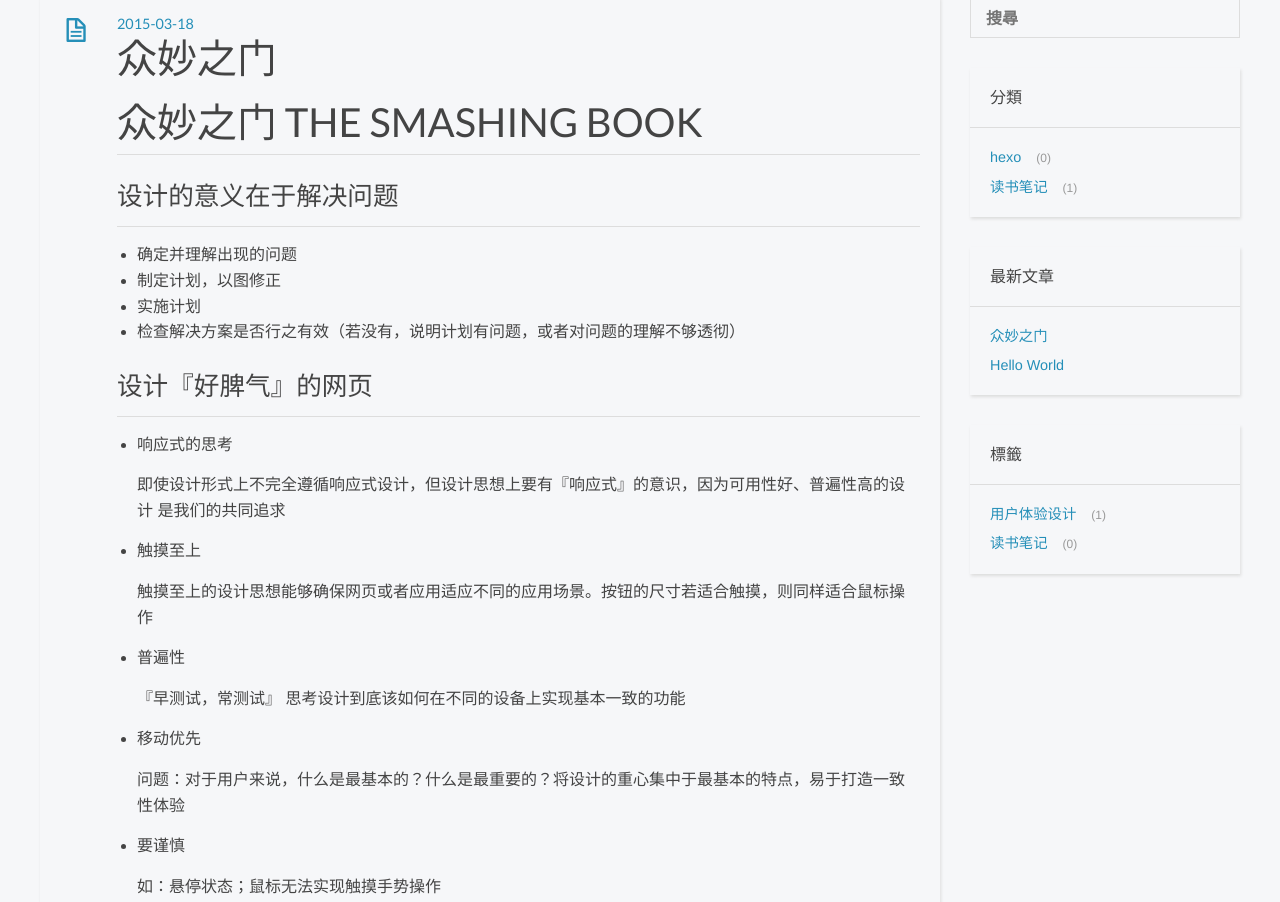
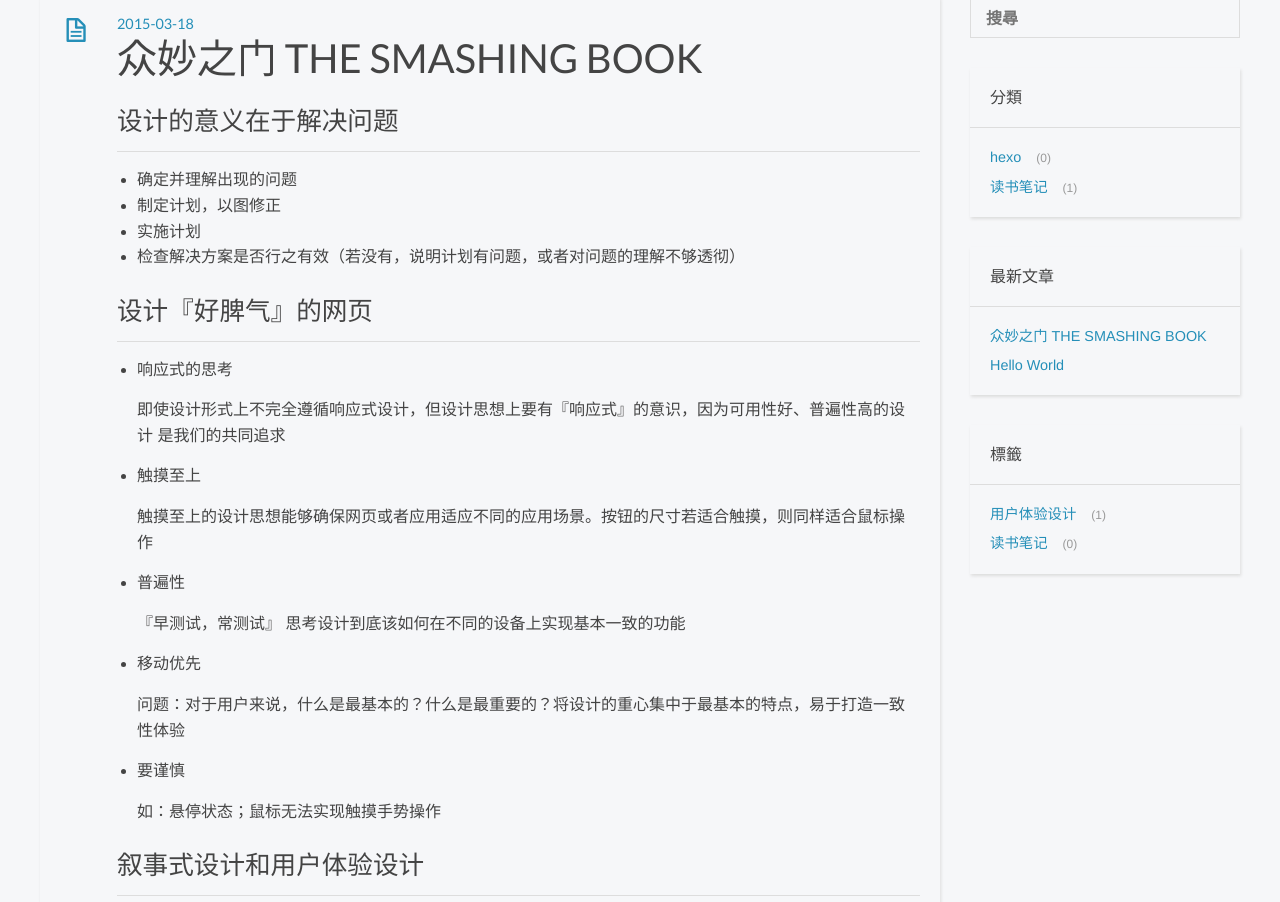
Before and after one commit to zoieyr/zoieyr.github.io, a plain HTML site: page index.html in a window 1280 px wide. Shown: the part 163-1065 px from the top of the page. Drawn offline with nearby package versions, Linux system fonts and the light colour scheme.

Commit message:
Site updated: 2015-03-18 12:24:41

```diff
--- a/index.html
+++ b/index.html
@@ -69,13 +69,13 @@
 
 
 
-    <h1 class="title"><a href="/2015/03/18/众妙之门/">众妙之门</a></h1>
+    <h1 class="title"><a href="/2015/03/18/众妙之门/">众妙之门 THE SMASHING BOOK</a></h1>
 
 
     </header>
     <div class="entry">
 
-        <h1 id="众妙之门_THE_SMASHING_BOOK">众妙之门 THE SMASHING BOOK</h1><h2 id="设计的意义在于解决问题">设计的意义在于解决问题</h2><ul>
+        <h2 id="设计的意义在于解决问题">设计的意义在于解决问题</h2><ul>
 <li>确定并理解出现的问题</li>
 <li>制定计划，以图修正</li>
 <li>实施计划</li>
@@ -500,7 +500,7 @@
   <ul class="entry">
 
       <li>
-        <a href="/2015/03/18/众妙之门/">众妙之门</a>
+        <a href="/2015/03/18/众妙之门/">众妙之门 THE SMASHING BOOK</a>
       </li>
 
       <li>
```
Also changed, not shown: 2015/03/14/hello-world/index.html (+1 -1 lines), 2015/03/18/众妙之门/index.html (+7 -7 lines), archives/2015/03/index.html (+2 -2 lines), archives/2015/index.html (+2 -2 lines), archives/index.html (+2 -2 lines), categories/读书笔记/index.html (+2 -2 lines), tags/用户体验设计/index.html (+2 -2 lines).
